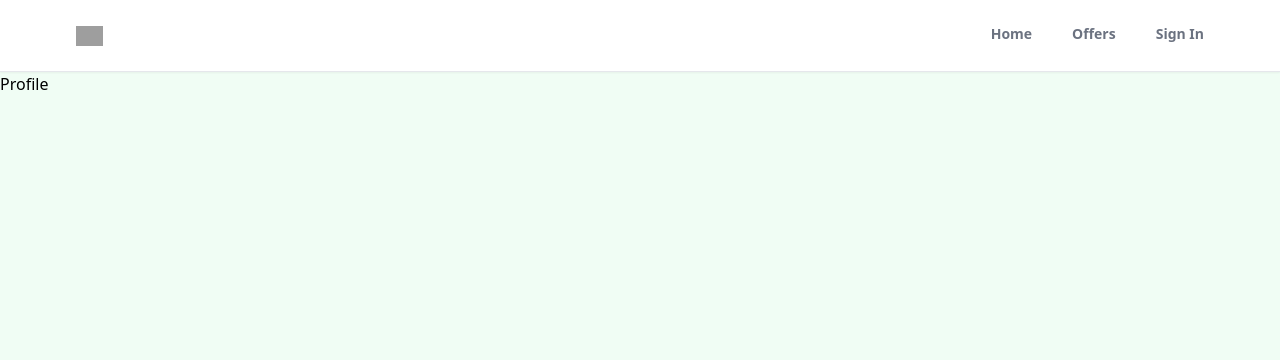
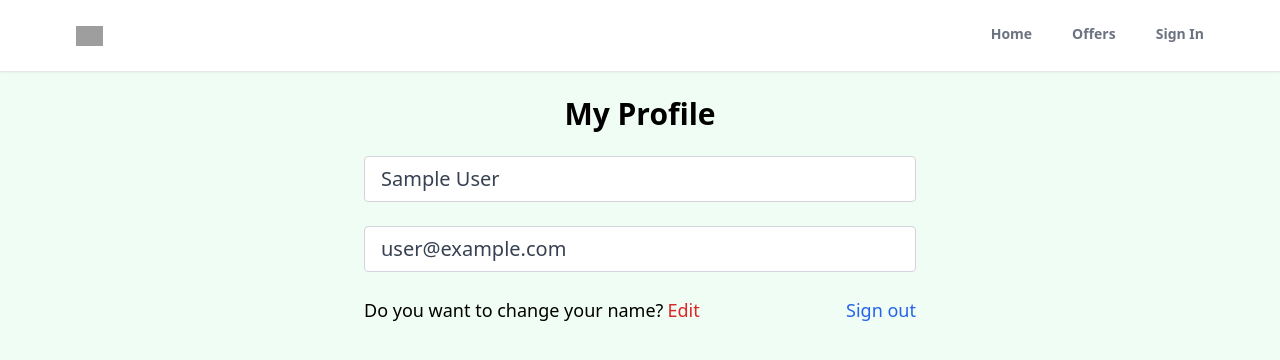
Before and after one commit to stechsundar/realtor-clone-uses-react, a React (Create React App) app: page /profile in a window 1280 px wide. Shown: the top 360 px of the page. Built offline with nearby package versions, Linux system fonts and the light colour scheme; no server answers; sample sign-in values are in the browser's storage; grey boxes are pictures that could not be loaded.

Commit message:
Profile page rendering with some difficult functionality with private route and custom hook

```diff
--- a/src/App.js
+++ b/src/App.js
@@ -4,6 +4,7 @@
 import Offers from "./pages/Offers";
 import Profile from "./pages/Profile";
 import SignUp from "./pages/SignUp";
+import PrivateRoute from "./components/PrivateRoute"
 import SignIn from "./pages/SignIn";
 import Header from "./components/Header";
 import { ToastContainer } from "react-toastify";
@@ -16,7 +17,9 @@
         <Header/>
         <Routes>
           <Route path="/" element={<Home/>}/>
-          <Route path="/profile" element={<Profile/>}/>
+          <Route path="/profile" element={<PrivateRoute/>}>
+            <Route path="/profile" element={<Profile/>}/>
+          </Route>
           <Route path="/sign-in" element={<SignIn/>}/>
           <Route path="/sign-up" element={<SignUp/>}/>
           <Route path="/forgot-password" element={<ForgotPassword/>}/>
--- /dev/null
+++ b/src/components/PrivateRoute.jsx
@@ -0,0 +1,11 @@
+import React from 'react'
+import { Outlet, Navigate } from 'react-router';
+import {useAuthStatus} from '../hooks/useAuthStatus';
+
+export default function PrivateRoute() {
+    const {loggedIn, checkingStatus} = useAuthStatus()
+    if(checkingStatus){
+        return <h3>Loading...</h3>
+    }
+    return loggedIn ? <Outlet/> :  <Navigate to="/sign-in"/>;
+}
--- /dev/null
+++ b/src/hooks/useAuthStatus.jsx
@@ -0,0 +1,22 @@
+import { getAuth, onAuthStateChanged } from 'firebase/auth';
+import React, { useState, useEffect } from 'react';
+
+export function useAuthStatus() {
+  const [loggedIn, setLoggedIn] = useState(false);
+  const [checkingStatus, setCheckingStatus] = useState(true);
+
+  useEffect(() => {
+    const auth = getAuth();
+    const unsubscribe = onAuthStateChanged(auth, (user) => {
+      if (user) {
+        setLoggedIn(true);
+      }
+      setCheckingStatus(false);
+    });
+
+    // Clean up the subscription when the component unmounts
+    return () => unsubscribe();
+  }, []);
+
+  return { loggedIn, checkingStatus };
+}
--- a/src/pages/Profile.jsx
+++ b/src/pages/Profile.jsx
@@ -1,9 +1,36 @@
-import React from 'react'
+import React,{useState} from 'react'
+import { getAuth } from 'firebase/auth';
+import { useNavigate } from 'react-router';
 
 export default function Profile() {
+  const auth = getAuth()
+  const navigate = useNavigate()
+  const [formData, setFormData] = useState({
+    name:auth.currentUser.displayName,
+    email:auth.currentUser.email
+  });
+  const {name, email} = formData
+  function onLogOut(){
+    auth.signOut()
+    navigate("/")
+  }
   return (
-    <div>
-      Profile
-    </div>
+    <>
+      <section className='max-w-6xl mx-auto flex justify-center items-center flex-col'>
+        <h1 className='text-3xl text-center mt-6 font-bold'>My Profile</h1>
+        <div className='w-full md:w-[50%] mt-6 px-3'>
+          <form>
+            <input type="text" id='name'  value={name} disabled className='mb-6 w-full px-4 py-2 text-xl text-gray-700 bg-white border border-gray-300 rounded transition ease-in-out'/>
+            <input type="email" id='email'  value={email} disabled className='mb-6 w-full px-4 py-2 text-xl text-gray-700 bg-white border border-gray-300 rounded transition ease-in-out'/>
+            <div className='flex justify-between whitespace-nowrap text-sm sm:text-lg mb-6'>
+              <p className='flex items-center'>Do you want to change your name?
+                <span className='text-red-600 hover:text-red-700 transition ease-in-out duration-200 cursor-pointer ml-1'>Edit</span>
+              </p>
+              <p onClick={onLogOut} className='text-blue-600 hover:text-blue-800 transition duration-200 ease-in-out cursor-pointer'>Sign out</p>
+            </div>
+          </form>
+        </div>
+      </section>
+    </>
   )
 }
```
